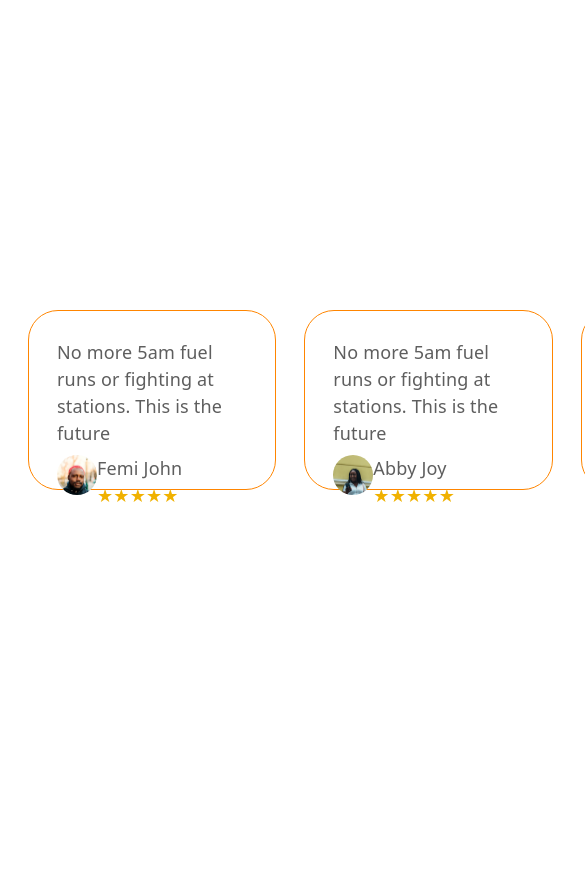
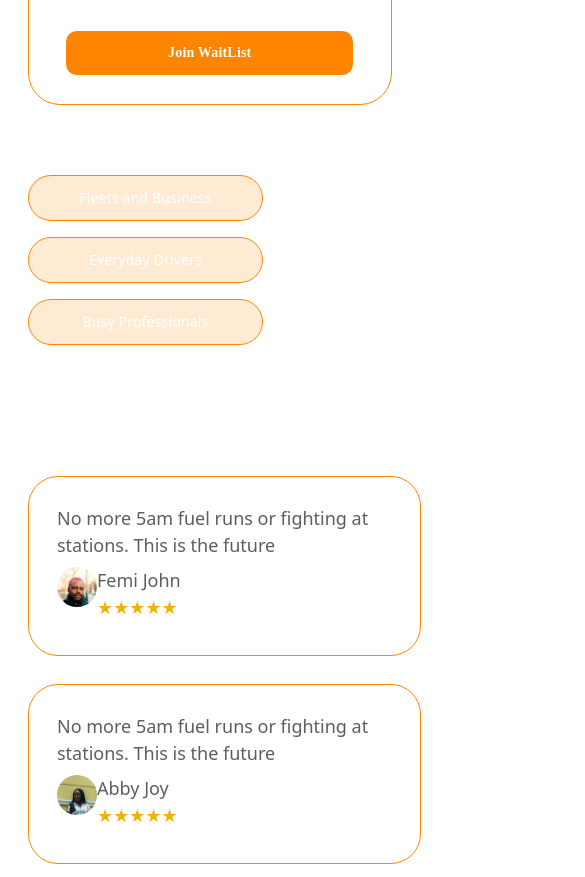
Before and after one commit to Marvywavy/resqx-waitlist, a React (Vite) app: page / in a window 390 px wide. Shown: the part 1120-1997 px from the top of the page, 585 px wide, since content can reach past the window. Before the commit the page ends 1638 px from the top, so only its background shows below. Built offline with nearby package versions, Linux system fonts and the light colour scheme; a web font is replaced by a local one.

Commit message:
width adjustment

```diff
--- a/src/components/WaitList.jsx
+++ b/src/components/WaitList.jsx
@@ -89,38 +89,38 @@ function WaitList() {
 
     return(
         <>
-            <div className="overflow-x-hidden">
+            <div className="overflow-x-hidden ">
 
                 <div
                     style={{ backgroundColor: "#6D5E4E" }}
-                    className="fixed text-white text-xl w-full sm:w-full md:w-full lg:w-full h-screen pt-16 "
+                    className="fixed text-white text-xl w-full sm:w-full md:w-full lg:w-full h-screen pt-16  "
                     >
                     <div className="flex justify-center">
                         <img
                         src={bus}
                         alt="Resqx fuel Tank"
-                        className="w-full  object-cover opacity-60  mask-gradient "
+                        className="w-full h-[calc(100vh-64px)] object-cover opacity-60  mask-gradient "
                         />
                     </div>
                 </div>
 
 
-                <div className="absolute  lg:ml-[70px] lg:mt-[20px] flex flex-col lg:justify-center overflow-x-hidden">
+                <div className="absolute sm:inset-0 md:inset-0 lg:pt-[400px]  lg:ml-[70px] lg:mt-[0px] flex flex-col lg:justify-center overflow-x-hidden">
                     <div className="w-50 mt-5 mx-7">
                         <img src={logo} alt="Resqx logo " />
                     </div>
 
 
 
-                    <div className="grid grid-cols-1 sm:w-full lg:grid-cols-2 gap-10 m-7 font-['General_Sans'] tracking-[0.01em] text-white text-[18px] md:justify-items-center">
-                        <div className="flex  flex-col sm:w:full md:w-[80%]  lg:w-full gap-5 m-0">
+                    <div className="grid grid-row lg:grid-cols-2 w-[100%] gap-10 m-7 font-['General_Sans'] tracking-[0.01em] text-white text-[18px]  md:justify-items-center">
+                        <div className="flex  flex-col w-[50%] lg:w-[100%] justify-items-start gap-5 m-0">
                             <div className="w-full">
                                 <p
-                                    className=" font-semibold text-[35px] leading-[100%] lg:w-[70%] "
+                                    className=" font-semibold text-[35px] leading-[100%] lg:w-70vw "
                                 >Fuel Delivered. Anytime, Anywhere.</p>
                             </div>
 
-                            <div className="leading-[30px] w-full  ">
+                            <div className="leading-[30px] w-100vw  ">
                                 <p >
                                     Join the Refuel by ResQ-X Waitlist
                                 </p>
@@ -209,7 +209,7 @@ function WaitList() {
                                 </div>
                             </div>
 
-                        <div className="w-[95%] rounded-[18px] border-1 border-[#FF2914] bg-white p-7 text-center">
+                        <div className="w-[80%] lg:w-[100%] rounded-[18px] border-1 border-[#FF2914] bg-white p-7 text-center">
                             <h2 className="text-[#FF2914] font-semibold text-lg mb-4">
                                 Early Bird Bonus Expires In:
                             </h2>
@@ -241,7 +241,7 @@ function WaitList() {
 
 
 
-                        <div className="bg-white sm:w-full md:w-[70%] lg:w-[70%] border border-[#FF8500] border-[] rounded-4xl py-7 px-0  text-[#777777] flex flex-col items-center gap-5">
+                        <div className="bg-white w-[50%] lg:w-[70%] border border-[#FF8500] border-[] rounded-4xl py-7 px-0  text-[#777777] flex flex-col items-center gap-5">
                             <div className="w-full flex flex-col items-center justify-center gap-3">
                                 <p className="font-semibold text-[30px] leading-[100%] w-[75%] text-center">
                                     Be the first to fuel smarter with Refuel by ResQ-X
@@ -285,11 +285,11 @@ function WaitList() {
 
 
 
-                    <div className="tracking-[0.01em] text-white text-[18px] px-7 mb-7">
-                        <div className="flex lg:flex-col w-[45%] gap-5 mt-7 ">
+                    <div className="tracking-[0.01em] text-white text-[18px] px-7 mb-7 w-full">
+                        <div className=" w-[50%]">
                             <div>
                                 <p
-                                    className=" font-semibold text-[30px] leading-[100%] w-[671px] "
+                                    className=" font-semibold text-[30px] leading-[100%] w-[671px] mb-3 "
                                     >Fueling Solutions For:
                                 </p>
                             </div>
@@ -309,13 +309,16 @@ function WaitList() {
                             </div>
                         </div>
 
-                        <div className=" mt-7 ">
-                            <p className="font-[600] text-[36px]">
+
+                    </div>
+
+                    <div className="ml-7 mt-7 w-[60%] lg:w-[100%] mb-7 md:w-80%">
+                            <p className="lg:font-[600] lg:text-[36px] font-[600] text-[25px]  text-white w-full">
                                 Testimonials from Our Beta Testers
                             </p>
 
-                            <div className="flex flex-row text-[#5E5E5E] gap-7 text-[18px]">
-                                <div className="bg-white border border-[#FF8500] h-[180px] rounded-[30px] p-7">
+                            <div className="flex flex-col lg:flex-row sm:flex-col md:flex-col w-[90%] text-[#5E5E5E] gap-7 text-[18px]">
+                                <div className="bg-white border border-[#FF8500] h-[180px] rounded-[30px] w-auto p-7">
                                     <p>
                                         No more 5am fuel runs or fighting at stations. This is the future
                                     </p>
@@ -381,7 +384,6 @@ function WaitList() {
 
                             </div>
                         </div>
-                    </div>
                 </div>
 
             </div>
```
